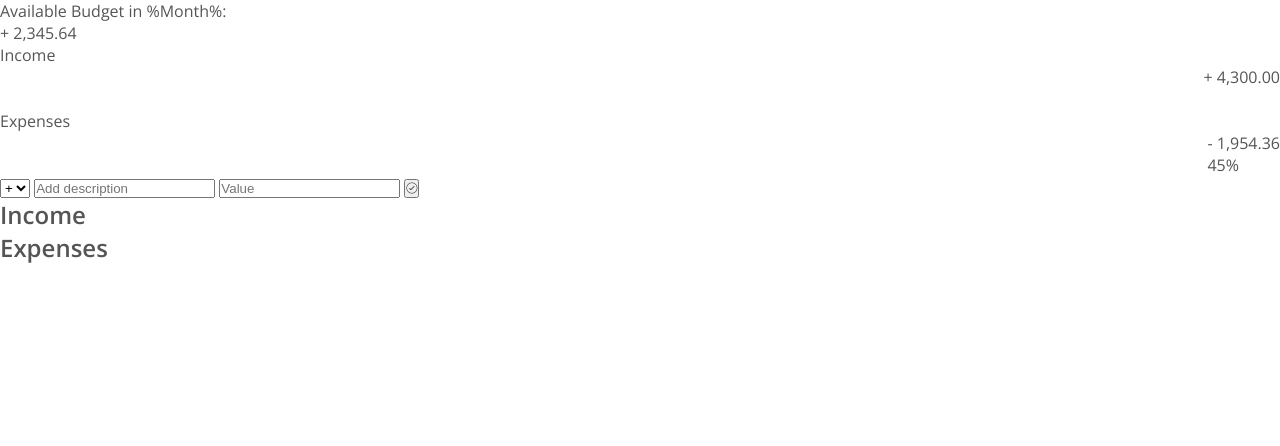
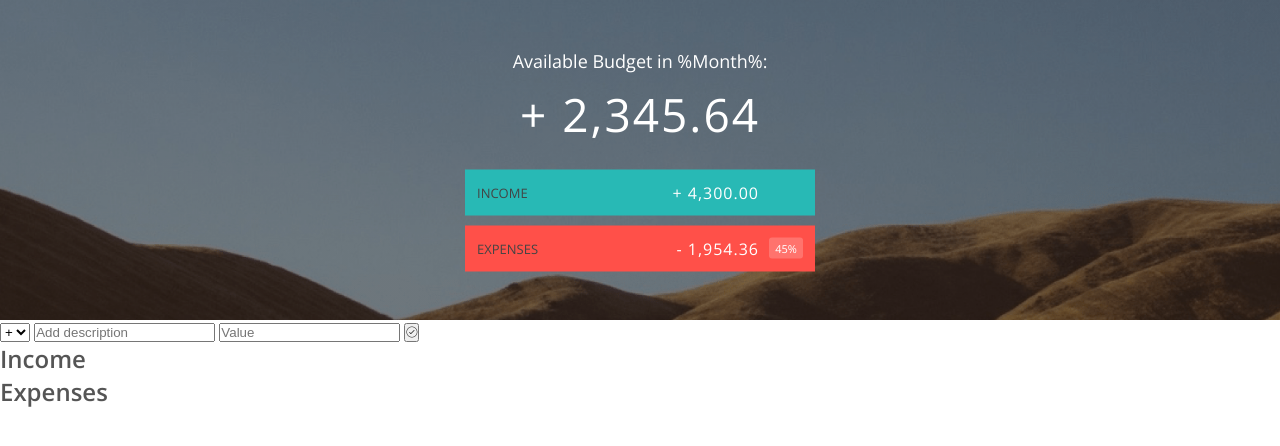
Before and after one commit to Wilson-Omondi/Budget-Tracker, a plain HTML site: page index.html in a window 1280 px wide. Drawn offline with nearby package versions, Linux system fonts and the light colour scheme.

Commit message:
Styling the top part

```diff
--- a/style.css
+++ b/style.css
@@ -25,3 +25,83 @@ body {
 .right {float: right;}
 .red {color: #ff5049}
 .red-focus:focus { border: 1px solid #ff5049 !important}
+
+/* Styling The Top Part */
+
+.top {
+  height: 40vh;
+  background-image: linear-gradient(rgba(0, 0, 0, 0.35), rgba(0, 0, 0, 0.35)), url(back.png);
+  background-size: cover;
+  background-position: center;
+  position: relative;
+}
+
+
+.budget {
+  position: absolute;
+  width: 350px;
+  top: 50%;
+  left: 50%;
+  transform: translate(-50%, -50%);
+  color: #fff;
+}
+
+
+.budget__title{
+  font-size: 18px;
+  text-align: center;
+  margin-bottom: 10px;
+  font-weight: 300;
+}
+
+.budget__value {
+  font-weight: 300;
+  font-size: 46px;
+  text-align: center;
+  margin-bottom: 25px;
+  letter-spacing: 2px;
+}
+
+.budget__income,
+.budget__expenses{
+  padding: 12px;
+  text-transform: uppercase;
+}
+
+.budget__income {
+  margin-bottom: 10px;
+  background-color: #28b9b5;
+}
+
+.budget__expenses{
+  background-color: #ff5049;
+}
+
+.budget__income--text,
+.budget__expenses--text{
+  float: left;
+  font-size: 13px;
+  color: #444;
+  margin-top: 2px;
+}
+
+.budget__income--value,
+.budget__expenses--value{
+  letter-spacing: 1px;
+  float: left;
+}
+
+.budget__income--percentage,
+.budget__expenses--percentage {
+  float: left;
+  width: 34px;
+  font-size: 11px;
+  padding: 3px 0;
+  margin-left: 10px;
+}
+
+.budget__expenses--percentage {
+  background-color: rgba(255, 255, 255, 0.2);
+  text-align: center;
+  border-radius: 3px;
+}
```
